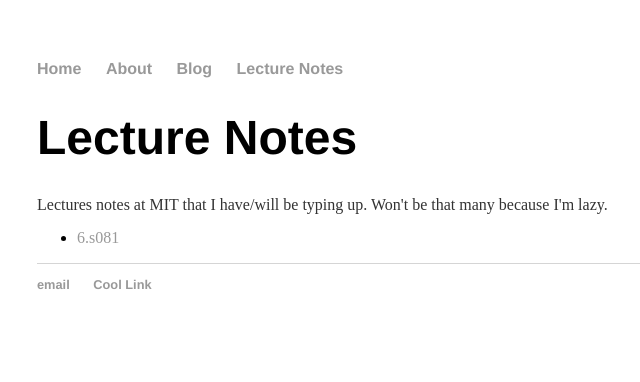
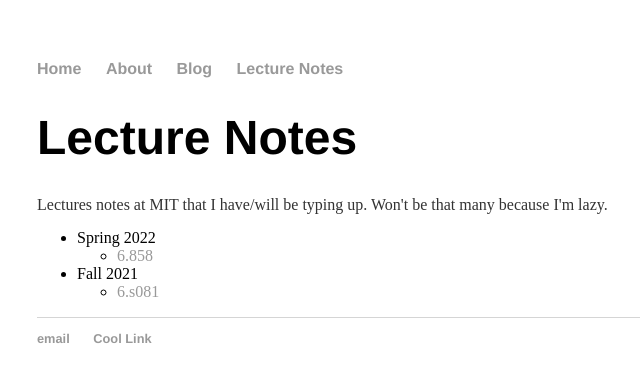
Before and after one commit to Ouroboroz/ouroboroz.github.io, a Jekyll site: the page built from lecturenotes/index.html, in a window 1280 px wide. Shown: the top 382 px of the page, without its empty margins (155-795 px from the left). Built offline with Jekyll 4.4.1, drawn with Linux system fonts in a browser that asks for light colours.

Commit message:
new lec notes

```diff
--- a/lecturenotes/index.html
+++ b/lecturenotes/index.html
@@ -9,6 +9,13 @@ title: Lecture Notes
 </head>
 <body>
 	<ul>
-		<li><a href="6s081">6.s081</a></li>
+		<li>Spring 2022</li>
+		<ul>
+			<li><a href="6858/6.858 Lecture Notes.pdf">6.858</a></li>
+		</ul>
+		<li>Fall 2021</li>
+		<ul>
+			<li><a href="6s081/6.s081 Lecture Notes.pdf">6.s081</a></li>
+		</ul>
 	</ul>
 </body>
```
Also changed, not shown: lecturenotes/6s081/index.html (deleted, +0 -12 lines), 2 other files.
